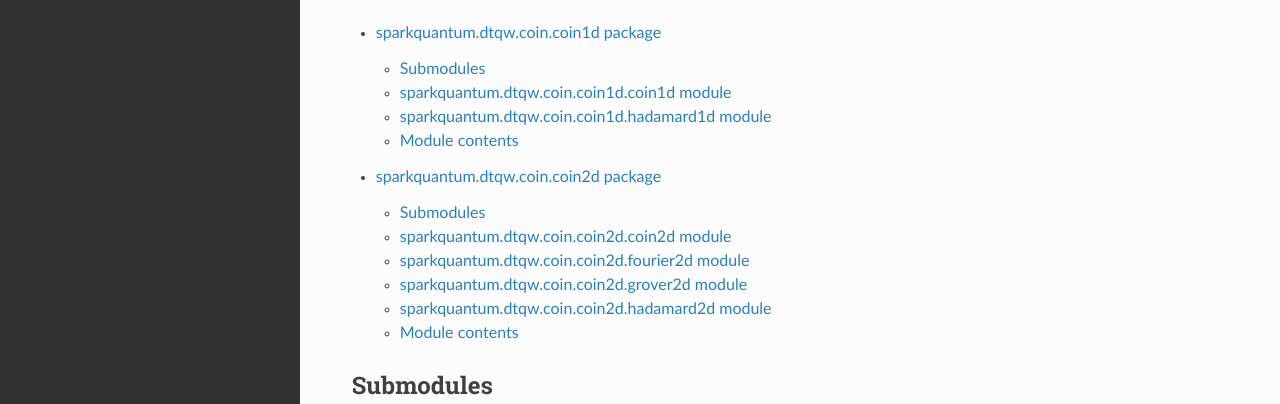
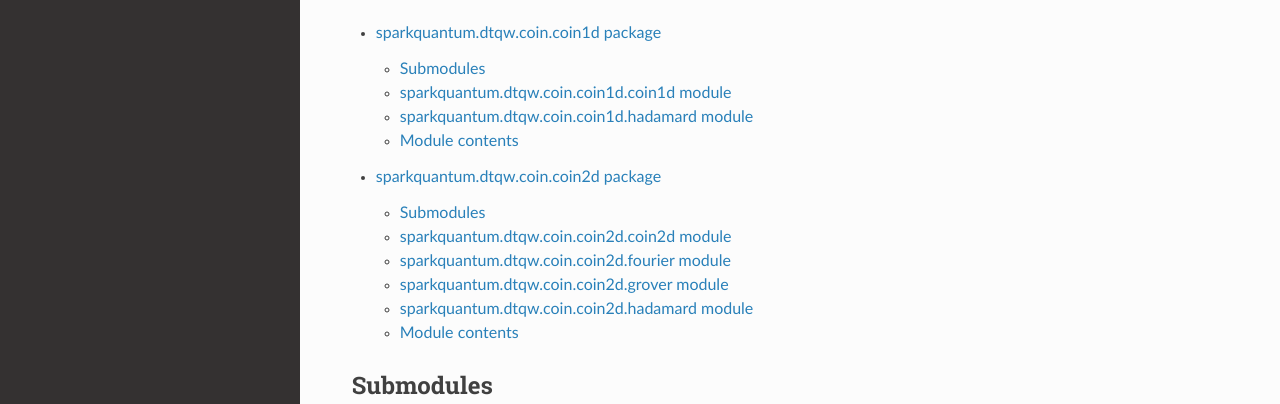
Before and after one commit to alfabr90/sparkquantum, a Sphinx documentation site: the page built from docs/source/sparkquantum.dtqw.coin.rst, in a window 1280 px wide and 1086 px high. Shown: the part 195-599 px from the top of the window. Built offline with Sphinx 7.4.7 and the Read the Docs theme 2.0.0, drawn with Linux system fonts in a browser that asks for light colours.

Commit message:
Update sphinx files

```diff
--- a/docs/source/sparkquantum.dtqw.coin.coin1d.rst
+++ b/docs/source/sparkquantum.dtqw.coin.coin1d.rst
@@ -12,10 +12,10 @@ sparkquantum.dtqw.coin.coin1d.coin1d module
    :undoc-members:
    :show-inheritance:
 
-sparkquantum.dtqw.coin.coin1d.hadamard1d module
------------------------------------------------
+sparkquantum.dtqw.coin.coin1d.hadamard module
+---------------------------------------------
 
-.. automodule:: sparkquantum.dtqw.coin.coin1d.hadamard1d
+.. automodule:: sparkquantum.dtqw.coin.coin1d.hadamard
    :members:
    :undoc-members:
    :show-inheritance:
--- a/docs/source/sparkquantum.dtqw.coin.coin2d.rst
+++ b/docs/source/sparkquantum.dtqw.coin.coin2d.rst
@@ -12,26 +12,26 @@ sparkquantum.dtqw.coin.coin2d.coin2d module
    :undoc-members:
    :show-inheritance:
 
-sparkquantum.dtqw.coin.coin2d.fourier2d module
-----------------------------------------------
+sparkquantum.dtqw.coin.coin2d.fourier module
+--------------------------------------------
 
-.. automodule:: sparkquantum.dtqw.coin.coin2d.fourier2d
+.. automodule:: sparkquantum.dtqw.coin.coin2d.fourier
    :members:
    :undoc-members:
    :show-inheritance:
 
-sparkquantum.dtqw.coin.coin2d.grover2d module
----------------------------------------------
+sparkquantum.dtqw.coin.coin2d.grover module
+-------------------------------------------
 
-.. automodule:: sparkquantum.dtqw.coin.coin2d.grover2d
+.. automodule:: sparkquantum.dtqw.coin.coin2d.grover
    :members:
    :undoc-members:
    :show-inheritance:
 
-sparkquantum.dtqw.coin.coin2d.hadamard2d module
------------------------------------------------
+sparkquantum.dtqw.coin.coin2d.hadamard module
+---------------------------------------------
 
-.. automodule:: sparkquantum.dtqw.coin.coin2d.hadamard2d
+.. automodule:: sparkquantum.dtqw.coin.coin2d.hadamard
    :members:
    :undoc-members:
    :show-inheritance:
```
